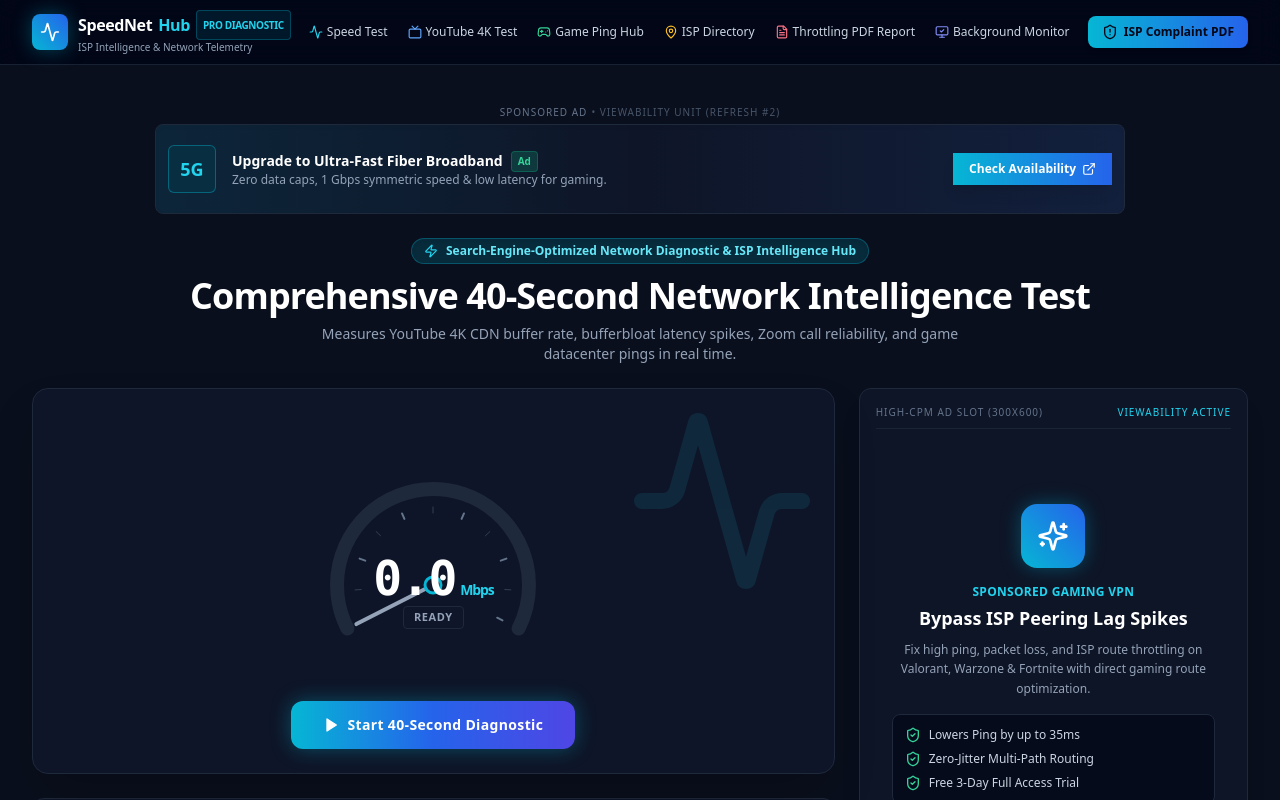
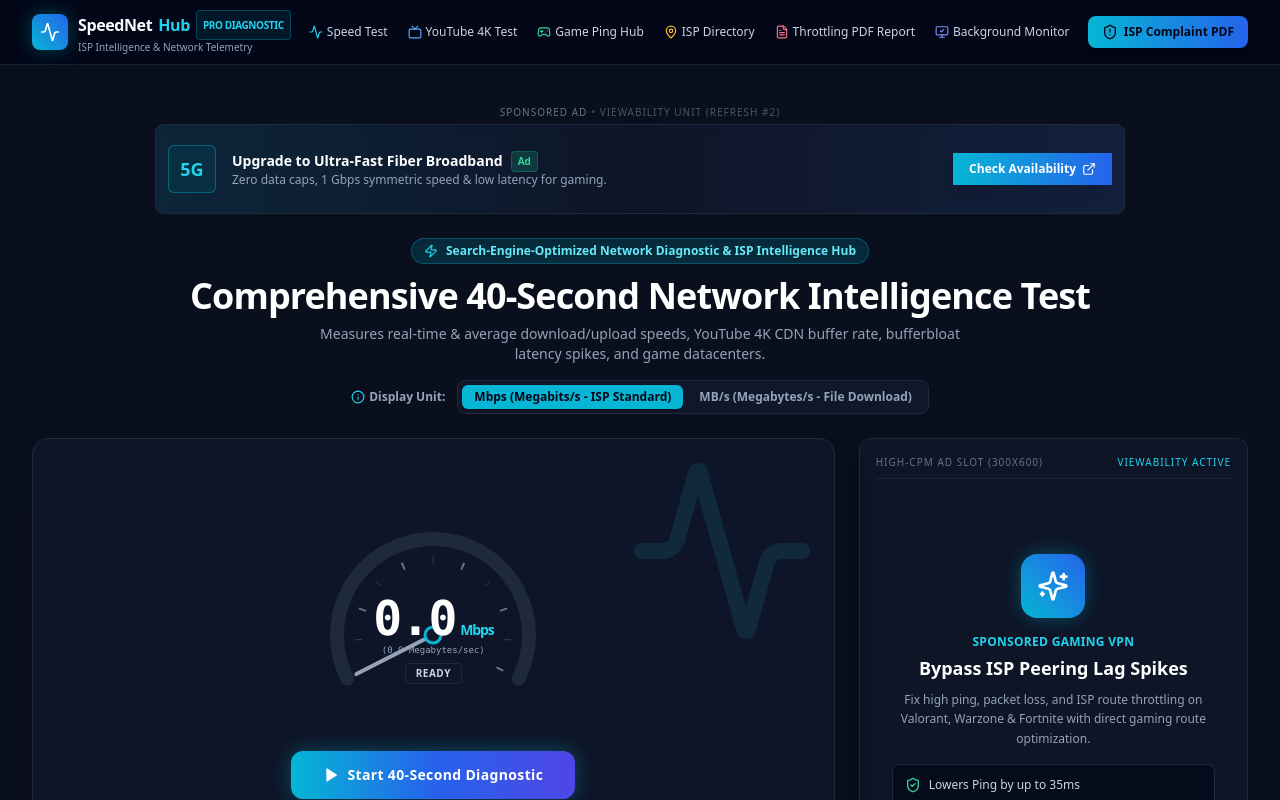
Before and after one commit to hamzabaigse/InternetSpeedTest, a Next.js app: page / in a window 1280 px wide. Shown: the top 800 px of the page. Built offline with nearby package versions, Linux system fonts and the light colour scheme.

Commit message:
Add unit toggle switch (Mbps vs MB/s) and live instantaneous speed display during download/upload averaging

```diff
--- a/src/app/page.tsx
+++ b/src/app/page.tsx
@@ -1,6 +1,6 @@
 'use client';
 
-import React, { useState, useEffect } from 'react';
+import React, { useState } from 'react';
 import { Header } from '@/components/Header';
 import { Footer } from '@/components/Footer';
 import { AdSlot } from '@/components/AdSlot';
@@ -8,7 +8,7 @@
 import { ProgressiveDiagnosticConsole } from '@/components/ProgressiveDiagnosticConsole';
 import { InteractiveReportTabs } from '@/components/InteractiveReportTabs';
 import { runFullDiagnostic, DiagnosticResult, DiagnosticStage } from '@/lib/speedTestEngine';
-import { Activity, Play, RefreshCw, Zap, ShieldCheck, FileText, Tv, Gamepad2, AlertCircle } from 'lucide-react';
+import { Activity, Play, RefreshCw, Zap, ShieldCheck, FileText, Info } from 'lucide-react';
 import { generateIspComplaintPdf } from '@/lib/pdfGenerator';
 import confetti from 'canvas-confetti';
 
@@ -17,7 +17,9 @@
   const [stage, setStage] = useState<DiagnosticStage>('IDLE');
   const [progress, setProgress] = useState(0);
   const [gaugeValue, setGaugeValue] = useState(0);
+  const [runningAvg, setRunningAvg] = useState<number | undefined>(undefined);
   const [gaugeUnit, setGaugeUnit] = useState<'Mbps' | 'ms' | 'Score'>('Mbps');
+  const [unitMode, setUnitMode] = useState<'Mbps' | 'MBps'>('Mbps'); // Megabits/s vs Megabytes/s
   const [consoleLog, setConsoleLog] = useState<string[]>([]);
   const [result, setResult] = useState<DiagnosticResult | null>(null);
   const [tabRefreshCounter, setTabRefreshCounter] = useState(0);
@@ -28,12 +30,14 @@
     setConsoleLog([]);
     setProgress(0);
     setGaugeValue(0);
+    setRunningAvg(undefined);
 
     try {
       const finalResult = await runFullDiagnostic((data) => {
         setStage(data.stage);
         setProgress(data.stagePercent);
         setGaugeValue(data.currentGaugeValue);
+        setRunningAvg(data.runningAverageMbps);
         setGaugeUnit(data.gaugeUnit);
         setConsoleLog((prev) => [...prev.slice(-15), data.consoleMessage]);
       });
@@ -42,7 +46,6 @@
       setStage('COMPLETED');
       setIsTesting(false);
 
-      // Celebrate completion
       confetti({
         particleCount: 50,
         spread: 60,
@@ -60,38 +63,66 @@
       <Header />
 
       <main className="flex-1 max-w-7xl w-full mx-auto px-4 sm:px-6 lg:px-8 py-6">
-        {/* Sticky Top Leaderboard Ad Slot */}
         <AdSlot slotType="leaderboard" refreshTrigger={stage} />
 
-        {/* Hero Banner / Page Title */}
+        {/* Hero Title */}
         <div className="text-center my-6">
           <div className="inline-flex items-center gap-2 bg-cyan-950/80 border border-cyan-500/30 text-cyan-300 text-xs font-semibold px-3 py-1 rounded-full mb-3 shadow-inner">
             <Zap className="w-3.5 h-3.5 text-cyan-400" />
-            <span>Search-Engine-Optimized Network Diagnostic & ISP Intelligence Hub</span>
+            <span>Search-Engine-Optimized Network Diagnostic &amp; ISP Intelligence Hub</span>
           </div>
           <h1 className="text-2xl sm:text-4xl font-extrabold text-white tracking-tight">
             Comprehensive 40-Second Network Intelligence Test
           </h1>
           <p className="text-xs sm:text-sm text-slate-400 max-w-2xl mx-auto mt-2">
-            Measures YouTube 4K CDN buffer rate, bufferbloat latency spikes, Zoom call reliability, and game datacenter pings in real time.
+            Measures real-time &amp; average download/upload speeds, YouTube 4K CDN buffer rate, bufferbloat latency spikes, and game datacenters.
           </p>
+
+          {/* Unit Toggle Switch: Megabits vs Megabytes */}
+          <div className="flex items-center justify-center gap-3 mt-4">
+            <span className="text-xs font-semibold text-slate-400 flex items-center gap-1">
+              <Info className="w-3.5 h-3.5 text-cyan-400" /> Display Unit:
+            </span>
+            <div className="bg-slate-900 border border-slate-800 rounded-lg p-1 flex gap-1">
+              <button
+                onClick={() => setUnitMode('Mbps')}
+                className={`px-3 py-1 rounded-md text-xs font-bold transition ${
+                  unitMode === 'Mbps'
+                    ? 'bg-cyan-500 text-slate-950 shadow'
+                    : 'text-slate-400 hover:text-white'
+                }`}
+              >
+                Mbps (Megabits/s - ISP Standard)
+              </button>
+              <button
+                onClick={() => setUnitMode('MBps')}
+                className={`px-3 py-1 rounded-md text-xs font-bold transition ${
+                  unitMode === 'MBps'
+                    ? 'bg-cyan-500 text-slate-950 shadow'
+                    : 'text-slate-400 hover:text-white'
+                }`}
+              >
+                MB/s (Megabytes/s - File Download)
+              </button>
+            </div>
+          </div>
         </div>
 
-        {/* Main Grid Layout: Left Speedometer & Console | Right 300x600 Half-Page Ad */}
+        {/* Main Grid Layout */}
         <div className="grid grid-cols-1 lg:grid-cols-12 gap-6 items-start">
-          {/* Left Column (8 cols) */}
           <div className="lg:col-span-8 space-y-6">
             <div className="bg-slate-900/90 border border-slate-800 rounded-2xl p-6 shadow-2xl relative overflow-hidden">
               <div className="absolute top-0 right-0 p-4 opacity-10 pointer-events-none">
                 <Activity className="w-48 h-48 text-cyan-400" />
               </div>
 
-              {/* Speedometer Gauge & Start Button */}
               <div className="flex flex-col items-center justify-center">
                 <SpeedometerCanvas
                   value={gaugeValue}
+                  runningAvg={runningAvg}
                   maxValue={stage === 'STAGE_2_BUFFERBLOAT_CHECK' || stage === 'STAGE_4_VOIP_UDP_CHECK' ? 200 : 500}
                   unit={gaugeUnit}
+                  displayMode={unitMode}
                   isTesting={isTesting}
                   stageName={stage === 'IDLE' ? 'Ready' : stage.replace('STAGE_', 'Step ')}
                 />
@@ -132,7 +163,6 @@
               </div>
             </div>
 
-            {/* Progressive Diagnostic Console */}
             <ProgressiveDiagnosticConsole
               currentStage={stage}
               progressPercent={progress}
@@ -140,17 +170,15 @@
               isTesting={isTesting}
             />
 
-            {/* Native 300x250 Ad Block */}
             <AdSlot slotType="rectangle" title="Upgrade to SQM Gaming Router to Eliminate Bufferbloat" />
           </div>
 
-          {/* Right Column: 300x600 Half-Page High-CPM Ad Slot (4 cols) */}
           <div className="lg:col-span-4 sticky top-20">
             <AdSlot slotType="half-page" refreshTrigger={tabRefreshCounter} />
           </div>
         </div>
 
-        {/* Revealed Detailed Intelligence Report (Unlocked after test) */}
+        {/* Unlocked Detailed Intelligence Report */}
         {result && (
           <div className="mt-8 animate-fadeIn">
             <div className="bg-slate-950/80 border border-cyan-500/30 rounded-2xl p-6 shadow-2xl">
@@ -167,25 +195,10 @@
                 </div>
               </div>
 
-              {/* Interactive Tabs (Triggers Sidebar Ad Refresh) */}
               <InteractiveReportTabs
                 result={result}
                 onTabChange={() => setTabRefreshCounter((prev) => prev + 1)}
               />
-
-              {/* SEO Article Text Tailored to Result (Reduces Bounce Rate) */}
-              <div className="mt-8 bg-slate-900/60 p-6 rounded-xl border border-slate-800 text-xs leading-relaxed text-slate-300 space-y-3">
-                <h3 className="text-sm font-bold text-white flex items-center gap-2">
-                  <AlertCircle className="w-4 h-4 text-cyan-400" />
-                  Why Is Your Video Stuttering or Ping Spiking?
-                </h3>
-                <p>
-                  Most broadband users assume a 300 Mbps or 1 Gbps Internet connection guarantees zero video buffering and low ping. However, network degradation is rarely caused by raw throughput. The two primary bottlenecks are <strong>Bufferbloat</strong> and <strong>ISP Peering Throttling</strong>.
-                </p>
-                <p>
-                  <strong>Bufferbloat</strong> occurs when your router buffers excessive data during high usage, adding up to +200ms of latency lag to real-time streams. Smart Queue Management (SQM) solves this by prioritizing small latency-sensitive packets (Zoom audio & game pings) ahead of large download blocks.
-                </p>
-              </div>
             </div>
           </div>
         )}
--- a/src/components/SpeedometerCanvas.tsx
+++ b/src/components/SpeedometerCanvas.tsx
@@ -3,21 +3,30 @@
 import React, { useEffect, useRef } from 'react';
 
 interface SpeedometerCanvasProps {
-  value: number; // current Mbps or ms
+  value: number; // live speed or value
+  runningAvg?: number; // running average speed
   maxValue?: number;
   unit?: string;
   isTesting: boolean;
   stageName?: string;
+  displayMode?: 'Mbps' | 'MBps'; // Megabits vs Megabytes
 }
 
 export const SpeedometerCanvas: React.FC<SpeedometerCanvasProps> = ({
   value,
+  runningAvg,
   maxValue = 500,
   unit = 'Mbps',
   isTesting,
   stageName = 'Ready to Diagnose',
+  displayMode = 'Mbps',
 }) => {
   const canvasRef = useRef<HTMLCanvasElement | null>(null);
+
+  // Convert value according to displayMode
+  const displayVal = displayMode === 'MBps' && unit === 'Mbps' ? value / 8 : value;
+  const displayAvg = runningAvg !== undefined ? (displayMode === 'MBps' && unit === 'Mbps' ? runningAvg / 8 : runningAvg) : undefined;
+  const displayUnit = unit === 'Mbps' ? (displayMode === 'MBps' ? 'MB/s' : 'Mbps') : unit;
 
   useEffect(() => {
     const canvas = canvasRef.current;
@@ -37,7 +46,7 @@
 
       ctx.clearRect(0, 0, width, height);
 
-      // Background telemetry wave during test
+      // Telemetry wave
       if (isTesting) {
         ctx.beginPath();
         ctx.strokeStyle = 'rgba(6, 182, 212, 0.15)';
@@ -51,29 +60,27 @@
         ctx.stroke();
       }
 
-      // Outer Arc Track (180 degrees from Math.PI to 2*Math.PI)
+      // Outer Arc Track
       const startAngle = Math.PI * 0.85;
       const endAngle = Math.PI * 2.15;
 
-      // Draw background track
       ctx.beginPath();
       ctx.arc(centerX, centerY, radius, startAngle, endAngle);
-      ctx.strokeStyle = '#1e293b'; // slate-800
+      ctx.strokeStyle = '#1e293b';
       ctx.lineWidth = 14;
       ctx.lineCap = 'round';
       ctx.stroke();
 
-      // Calculate progress angle
+      // Active progress arc
       const clampedValue = Math.min(Math.max(value, 0), maxValue);
       const percent = clampedValue / maxValue;
       const currentAngle = startAngle + (endAngle - startAngle) * percent;
 
-      // Draw active progress gradient arc
       if (percent > 0) {
         const gradient = ctx.createLinearGradient(0, 0, width, 0);
-        gradient.addColorStop(0, '#06b6d4'); // cyan
-        gradient.addColorStop(0.5, '#3b82f6'); // blue
-        gradient.addColorStop(1, '#10b981'); // emerald
+        gradient.addColorStop(0, '#06b6d4');
+        gradient.addColorStop(0.5, '#3b82f6');
+        gradient.addColorStop(1, '#10b981');
 
         ctx.beginPath();
         ctx.arc(centerX, centerY, radius, startAngle, currentAngle);
@@ -83,7 +90,7 @@
         ctx.stroke();
       }
 
-      // Ticks & Labels around gauge
+      // Ticks
       const ticks = 10;
       for (let i = 0; i <= ticks; i++) {
         const tickPercent = i / ticks;
@@ -104,7 +111,7 @@
         ctx.stroke();
       }
 
-      // Draw Needle
+      // Needle
       const needleAngle = currentAngle;
       const needleLen = radius - 10;
       const needleX = centerX + Math.cos(needleAngle) * needleLen;
@@ -118,7 +125,7 @@
       ctx.lineCap = 'round';
       ctx.stroke();
 
-      // Needle Center Knob
+      // Knob
       ctx.beginPath();
       ctx.arc(centerX, centerY, 8, 0, Math.PI * 2);
       ctx.fillStyle = '#0f172a';
@@ -146,12 +153,28 @@
         className="w-[340px] h-[240px] max-w-full"
       />
       {/* Digital HUD Overlay */}
-      <div className="absolute top-[52%] flex flex-col items-center justify-center pointer-events-none">
+      <div className="absolute top-[48%] flex flex-col items-center justify-center pointer-events-none text-center">
+        {/* Real-time Instantaneous Speed */}
         <div className="text-4xl sm:text-5xl font-black text-white tracking-tight flex items-baseline gap-1 font-mono">
-          <span>{value.toFixed(1)}</span>
-          <span className="text-sm font-bold text-cyan-400 font-sans">{unit}</span>
+          <span>{displayVal.toFixed(1)}</span>
+          <span className="text-xs sm:text-sm font-bold text-cyan-400 font-sans">{displayUnit}</span>
         </div>
-        <div className="text-[11px] font-semibold uppercase tracking-wider text-slate-400 mt-1 bg-slate-900/80 px-2.5 py-0.5 rounded border border-slate-800">
+
+        {/* Live vs Running Average Pill */}
+        {isTesting && displayAvg !== undefined && unit === 'Mbps' && (
+          <div className="text-[10px] font-mono text-emerald-400 font-bold bg-emerald-950/90 border border-emerald-500/40 px-2 py-0.5 rounded mt-1 shadow">
+            Avg: {displayAvg.toFixed(1)} {displayUnit}
+          </div>
+        )}
+
+        {/* Unit explanation tooltip */}
+        {unit === 'Mbps' && (
+          <div className="text-[9px] text-slate-400 font-mono mt-0.5">
+            ({(value / 8).toFixed(1)} Megabytes/sec)
+          </div>
+        )}
+
+        <div className="text-[10px] font-semibold uppercase tracking-wider text-slate-300 mt-1.5 bg-slate-900/90 px-2.5 py-0.5 rounded border border-slate-800">
           {stageName}
         </div>
       </div>
```
Also changed, not shown: src/lib/speedTestEngine.ts (+66 -46 lines).
